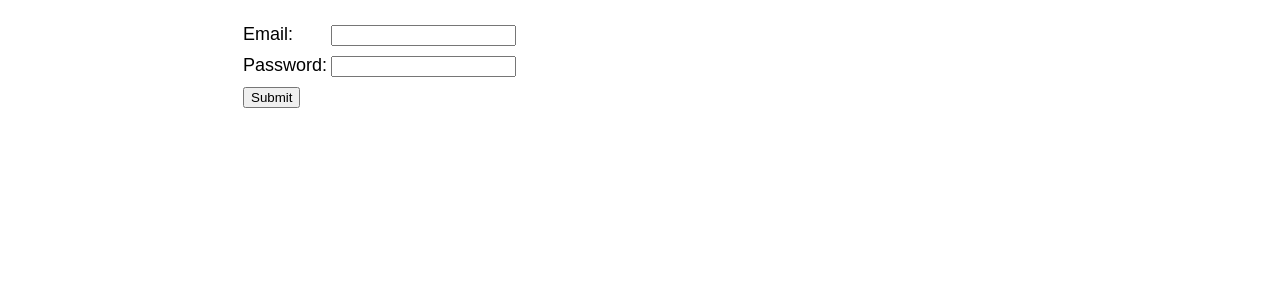
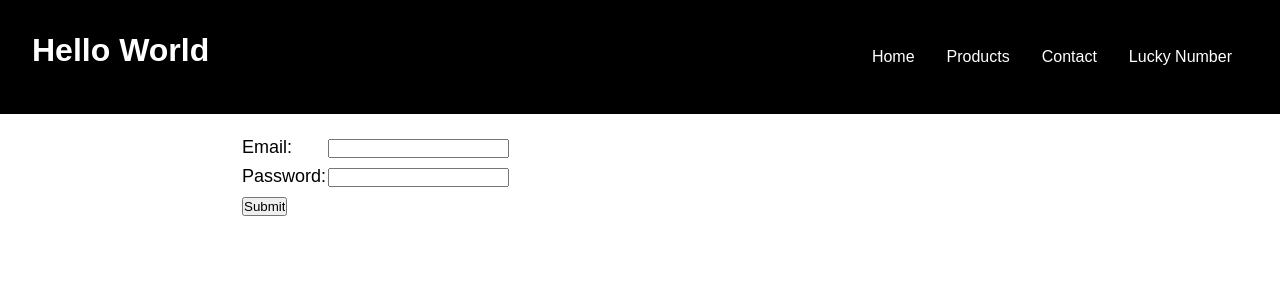
Before and after one commit to maxstain/Symfony-project, a Symfony app: template templates/lucky/number.html.twig in a window 1280 px wide. Shown: the top 300 px of the page. Run offline with Twig, Linux system fonts and the light colour scheme; the template is opened without the code that fills it, so the values that code supplies are empty; some libraries are stand-ins or nearby versions.

Commit message:
refactor: adding a navbar

```diff
--- a/templates/home/index.html.twig
+++ b/templates/home/index.html.twig
@@ -35,7 +35,7 @@
 		<h1>{{message}}</h1>
 		<div>
 			<ul>
-				<li><a href="#">Home</a></li>
+				<li><a href="/">Home</a></li>
 				<li><a href="#">Products</a></li>
 				<li><a href="#">Contact</a></li>
 				<li><a href="/lucky/number/{{random(100)}}">Lucky  Number</a></li>
--- a/templates/lucky/number.html.twig
+++ b/templates/lucky/number.html.twig
@@ -15,22 +15,57 @@
 			background: #F5F5F5;
 			padding: 2px 6px;
 		}
+		* {
+			margin: 0;
+			padding: 0;
+			font-family: sans-serif;
+		}
+		.navbar {
+			padding: 2rem;
+			background: black;
+			color: #fff;
+			display: flex;
+			justify-content: space-between;
+		}
+		.navbar ul {
+			display: flex;
+			list-style-type: none;
+		}
+		.navbar li {
+			padding: 1rem;
+		}
+
+		.navbar li a {
+			color: #fff;
+			text-decoration: none;
+		}
 	</style>
+	<div class="navbar">
+		<h1>Hello World</h1>
+		<div>
+			<ul>
+				<li><a href="/">Home</a></li>
+				<li><a href="#">Products</a></li>
+				<li><a href="#">Contact</a></li>
+				<li><a href="/lucky/number/{{random(100)}}">Lucky  Number</a></li>
+			</ul>
+		</div>
+	</div>
 
 	<div class="example-wrapper">
-		<form action="">
+		<form action="/" method="post">
 			<table>
 				<tr>
 					<td>
 						<label>Email:</label>
 					</td>
-					<td><input name="email" type="email"/></td>
+					<td><input name="email" type="email" required/></td>
 				</tr>
 				<tr>
 					<td>
 						<label>Password:</label>
 					</td>
-					<td><input name="password" type="password"/></td>
+					<td><input name="password" type="password" required/></td>
 				</tr>
 				<tr>
 					<td><input type="submit" value="Submit"/></td>
```
